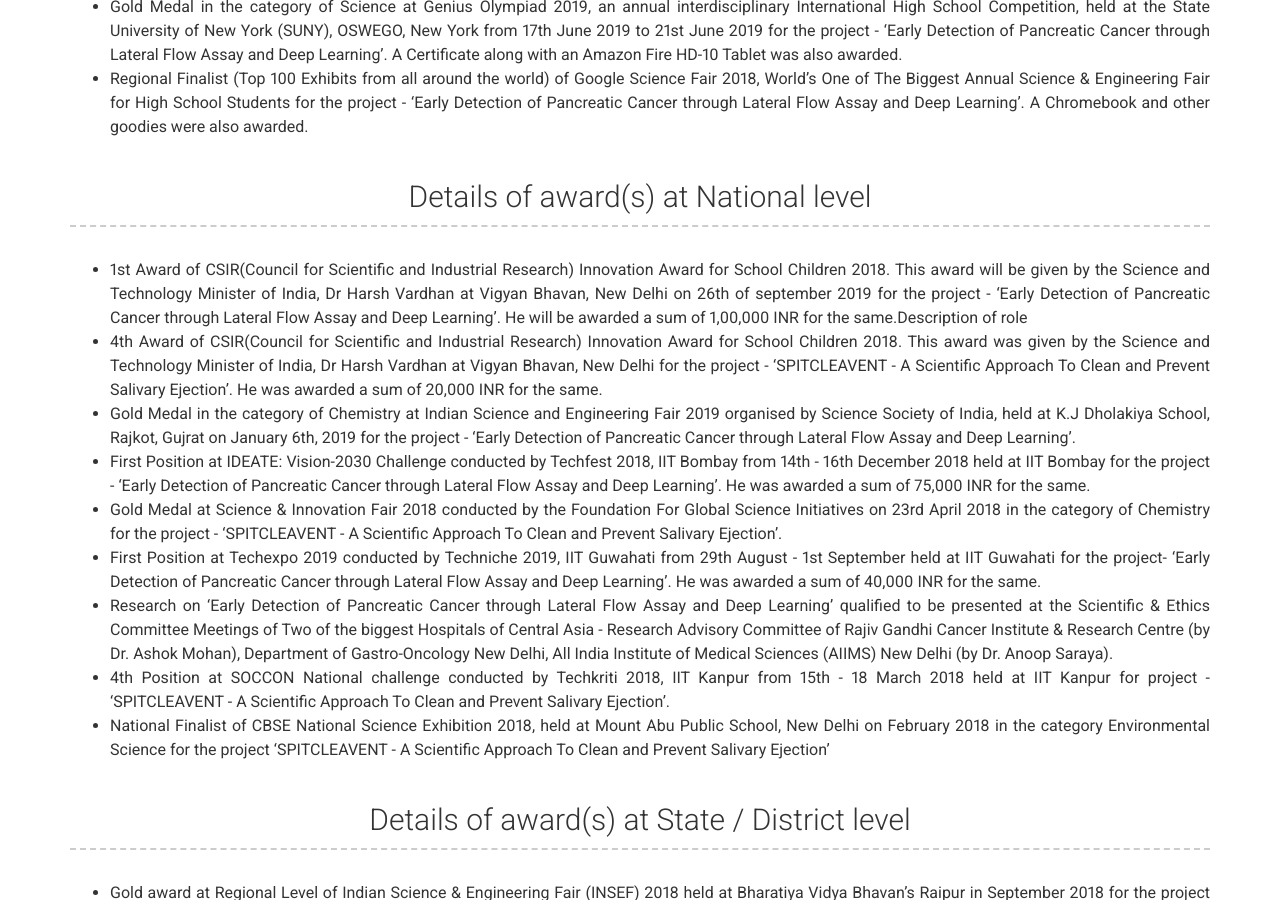
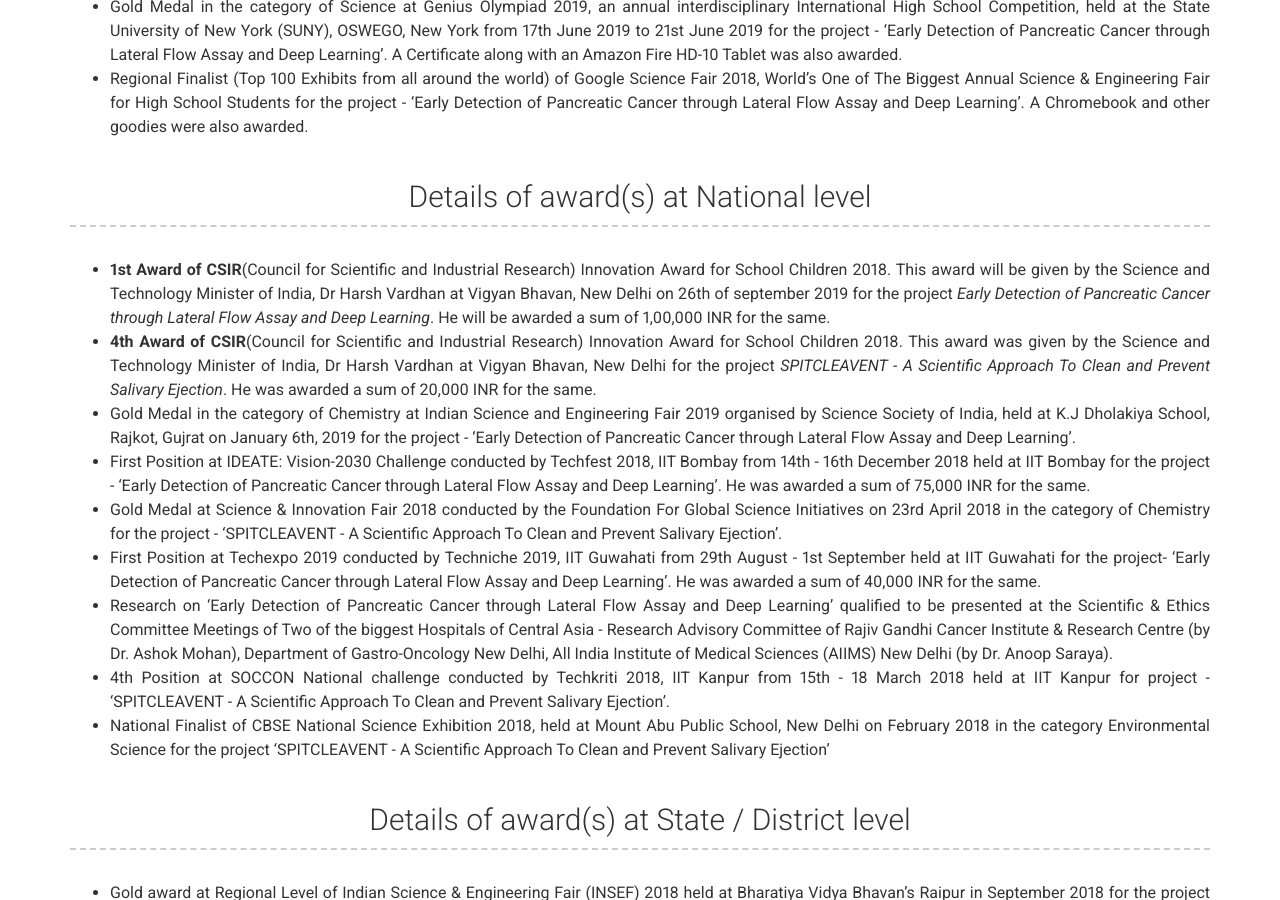
Before and after one commit to shikhaagr25/Anmol_Test, a Jekyll site: the page built from index.md, in a window 1280 px wide and 900 px high, scrolled down 752 px. Built offline with Jekyll 4.4.1, drawn with Linux system fonts in a browser that asks for light colours.

Commit message:
Update experience.yml

```diff
--- a/_data/experience.yml
+++ b/_data/experience.yml
@@ -1,8 +1,8 @@
 # Experience template
 - layout: top-middle
   description: | # this will include new lines to allow paragraphs
-    - 1st Award of CSIR(Council for Scientific and Industrial Research) Innovation Award for School Children 2018. This award will be given by the Science and Technology Minister of India, Dr Harsh Vardhan at Vigyan Bhavan, New Delhi on 26th of september 2019 for the project - ‘Early Detection of Pancreatic Cancer through Lateral Flow Assay and Deep Learning’.  He will be awarded a sum of 1,00,000 INR for the same.Description of role
-    - 4th Award of CSIR(Council for Scientific and Industrial Research) Innovation Award for School Children 2018. This award was given by the Science and Technology Minister of India, Dr Harsh Vardhan at Vigyan Bhavan, New Delhi for the project - ‘SPITCLEAVENT - A Scientific Approach To Clean and Prevent Salivary Ejection’.  He was awarded a sum of 20,000 INR for the same.
+    - **1st Award of CSIR**(Council for Scientific and Industrial Research) Innovation Award for School Children 2018. This award will be given by the Science and Technology Minister of India, Dr Harsh Vardhan at Vigyan Bhavan, New Delhi on 26th of september 2019 for the project *Early Detection of Pancreatic Cancer through Lateral Flow Assay and Deep Learning*. He will be awarded a sum of 1,00,000 INR for the same.
+    - **4th Award of CSIR**(Council for Scientific and Industrial Research) Innovation Award for School Children 2018. This award was given by the Science and Technology Minister of India, Dr Harsh Vardhan at Vigyan Bhavan, New Delhi for the project *SPITCLEAVENT - A Scientific Approach To Clean and Prevent Salivary Ejection*. He was awarded a sum of 20,000 INR for the same.
     - Gold Medal in the category of Chemistry at Indian Science and Engineering Fair 2019 organised by Science Society of India, held at K.J Dholakiya School, Rajkot, Gujrat on January 6th, 2019  for the project - ‘Early Detection of Pancreatic Cancer through Lateral Flow Assay and Deep Learning’.
     - First Position at IDEATE: Vision-2030 Challenge conducted by Techfest 2018, IIT Bombay from 14th - 16th December 2018 held at IIT Bombay  for the project - ‘Early Detection of Pancreatic Cancer through Lateral Flow Assay and Deep Learning’. He was awarded a sum of 75,000 INR for the same.
     - Gold Medal at Science & Innovation Fair 2018 conducted by the Foundation For Global Science Initiatives on 23rd April 2018 in the category of Chemistry for the project - ‘SPITCLEAVENT - A Scientific Approach To Clean and Prevent Salivary Ejection’.
```
